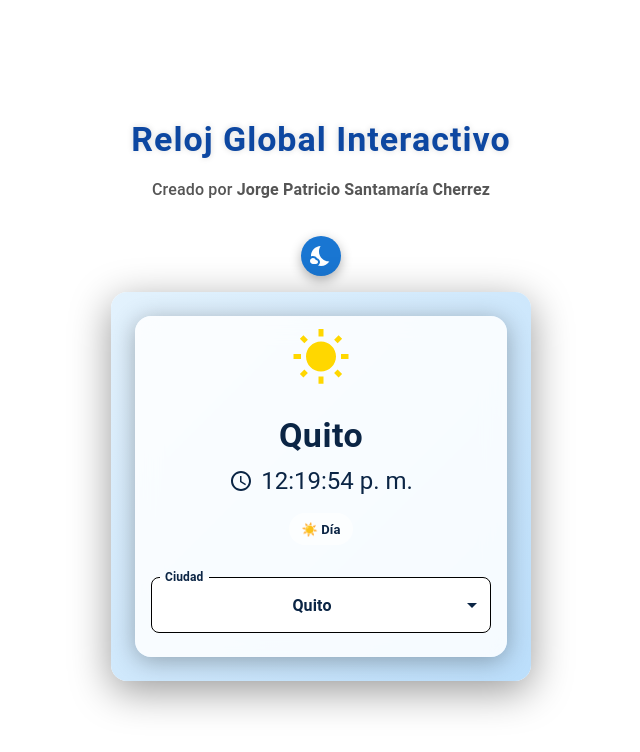
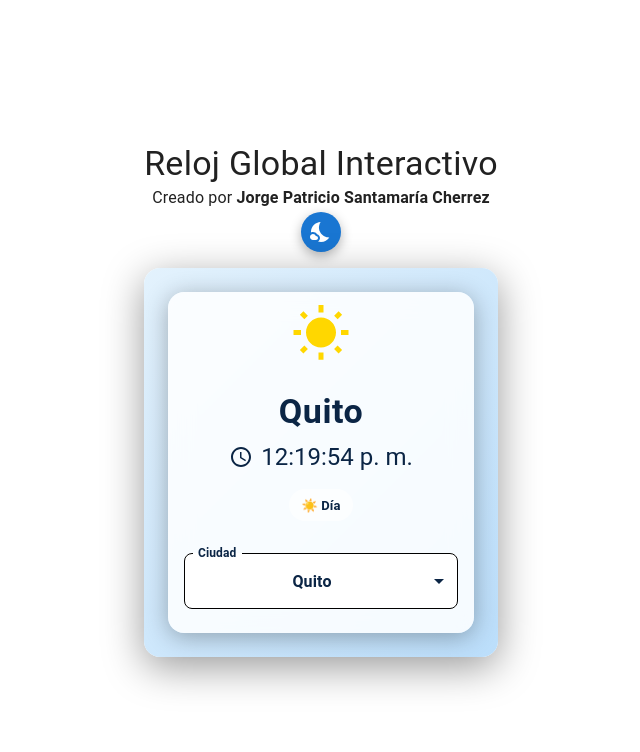
Before and after one commit to Patogol35/horamundial, a React (Vite) app: page / in a window 1280 px wide. Shown: the top 752 px of the page, without its empty margins (319-959 px from the left). Built offline with nearby package versions, Linux system fonts and the light colour scheme.

Commit message:
Update App.jsx

```diff
--- a/src/App.jsx
+++ b/src/App.jsx
@@ -9,6 +9,8 @@ import { motion } from "framer-motion";
 
 import WorldClock from "./WorldClock";
 import ModeToggle from "./components/ModeToggle";
+
+import "./App.css";
 
 export default function App() {
   const [isDay, setIsDay] = useState(false);
@@ -26,36 +28,14 @@ export default function App() {
     return () => clearInterval(interval);
   }, []);
 
-  const backgroundColor = isDay ? "#ffffff" : "#0f2027";
-  const textColor = isDay ? "#0D47A1" : "#ffffff";
-
   return (
     <>
       <CssBaseline />
 
-      <Box
-        sx={{
-          width: "100vw",
-          minHeight: "100vh",
-          overflowX: "hidden",
-          overflowY: "auto",
-          background: backgroundColor,
-          display: "flex",
-          flexDirection: "column",
-          alignItems: "center",
-          justifyContent: "center",
-          textAlign: "center",
-          transition: "all 1s ease-in-out",
-          p: { xs: 2, md: 3 },
-          boxSizing: "border-box",
-          m: 0,
-        }}
-      >
-        <Container
-          maxWidth="sm"
-          sx={{ px: { xs: 2, md: 0 } }}
-        >
+      <Box className={`app ${isDay ? "day-mode" : "night-mode"}`}>
+        <Container maxWidth="sm" className="app-container">
           <motion.div
+            className="app-header"
             initial={{ opacity: 0, y: -20 }}
             animate={{ opacity: 1, y: 0 }}
             transition={{ duration: 0.8 }}
@@ -63,28 +43,14 @@ export default function App() {
             <Typography
               variant="h4"
               component="h1"
-              gutterBottom
-              sx={{
-                fontWeight: 700,
-                color: textColor,
-                textShadow: isDay
-                  ? "0px 0px 6px rgba(0,0,0,0.15)"
-                  : "0px 0px 10px rgba(255,255,255,0.3)",
-                letterSpacing: 1,
-                mb: 2,
-                transition: "color 1s ease",
-              }}
+              className="app-title"
             >
               Reloj Global Interactivo
             </Typography>
 
             <Typography
               variant="subtitle1"
-              sx={{
-                color: isDay ? "#555" : "#ddd",
-                mb: 4,
-                fontWeight: 500,
-              }}
+              className="app-subtitle"
             >
               Creado por{" "}
               <strong>
```
